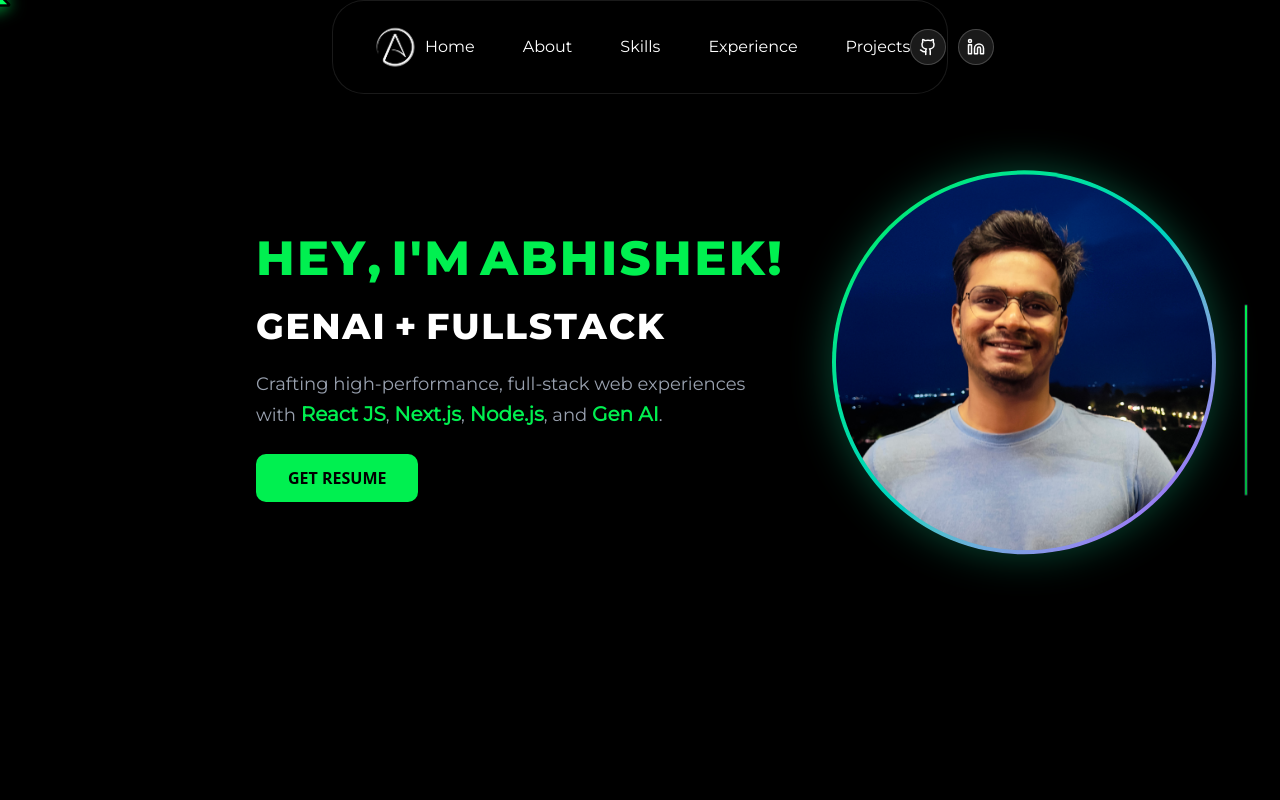
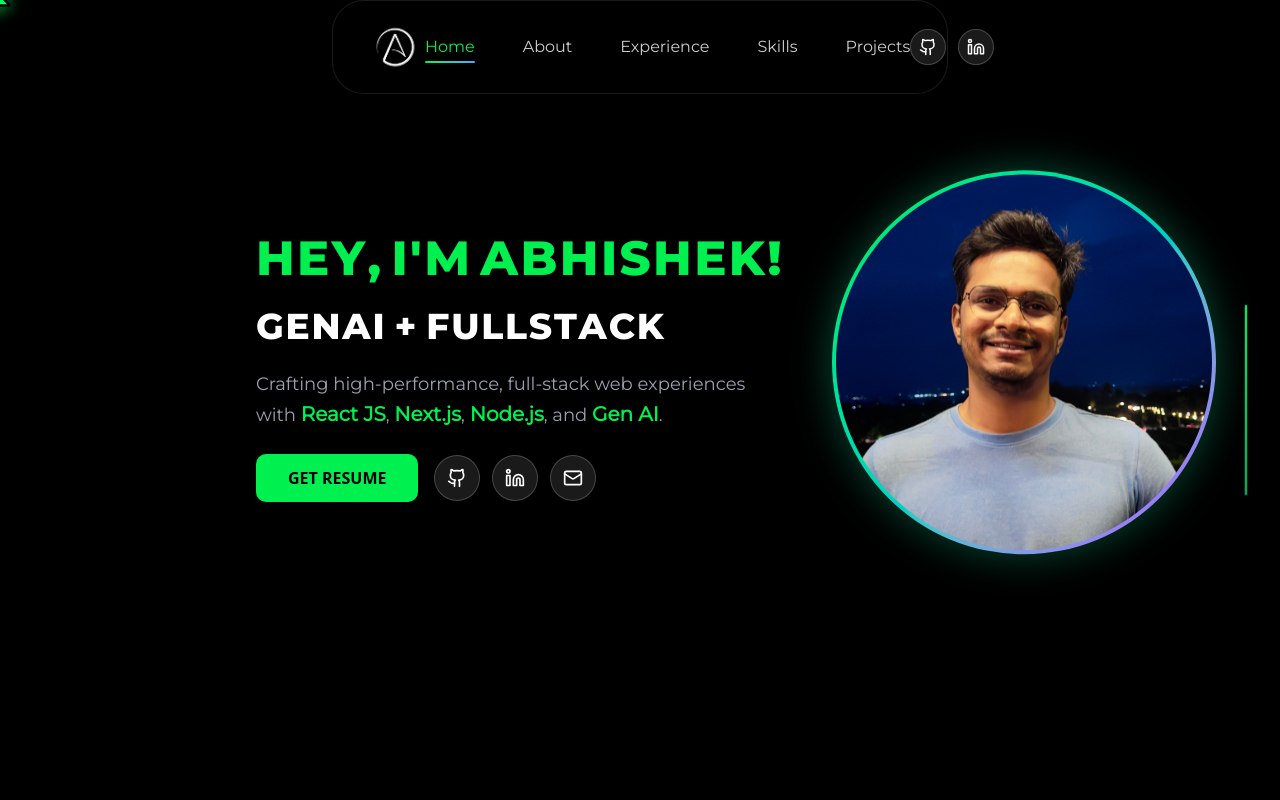
Before and after one commit to abhishekDeshmukh74/abhishekdeshmukh74.github.io, a React (Vite) app: page / in a window 1280 px wide. Shown: the top 800 px of the page. Built offline with nearby package versions, Linux system fonts and the light colour scheme; a web font is replaced by a local one.

Commit message:
Enhance HeroSection with social media links and improve layout; update ProjectsSection to use dynamic GitHub link; add scroll-to-top button in MainLayout; refine scrollbar styles in CSS.

```diff
--- a/src/components/organisms/HeroSection.tsx
+++ b/src/components/organisms/HeroSection.tsx
@@ -1,5 +1,6 @@
 import React from "react";
 import { motion, type Variants } from "motion/react";
+import { Github, Linkedin, Mail } from "lucide-react";
 import me from "../../assets/me.png";
 import { profile } from "../../constants";
 
@@ -161,7 +162,7 @@ const HeroSection = () => {
             initial={{ opacity: 0, y: 20 }}
             animate={{ opacity: 1, y: 0 }}
             transition={{ duration: 0.6, delay: 1.5 }}
-            className="flex gap-10 justify-center md:justify-start items-center"
+            className="flex flex-wrap gap-4 justify-center md:justify-start items-center"
           >
             <motion.a
               href={profile.resumeUrl}
@@ -177,6 +178,40 @@ const HeroSection = () => {
             >
               GET RESUME
             </motion.a>
+
+            <div className="flex items-center gap-3">
+              <motion.a
+                href={profile.github}
+                target="_blank"
+                rel="noopener noreferrer"
+                aria-label="GitHub profile"
+                whileHover={{ scale: 1.15, y: -2 }}
+                whileTap={{ scale: 0.9 }}
+                className="p-3 rounded-full bg-white/10 border border-white/20 hover:bg-pista hover:border-pista transition-all duration-300"
+              >
+                <Github size={20} color="#FFFFFF" />
+              </motion.a>
+              <motion.a
+                href={profile.linkedin}
+                target="_blank"
+                rel="noopener noreferrer"
+                aria-label="LinkedIn profile"
+                whileHover={{ scale: 1.15, y: -2 }}
+                whileTap={{ scale: 0.9 }}
+                className="p-3 rounded-full bg-white/10 border border-white/20 hover:bg-pista hover:border-pista transition-all duration-300"
+              >
+                <Linkedin size={20} color="#FFFFFF" />
+              </motion.a>
+              <motion.a
+                href={`mailto:${profile.email}`}
+                aria-label="Send email"
+                whileHover={{ scale: 1.15, y: -2 }}
+                whileTap={{ scale: 0.9 }}
+                className="p-3 rounded-full bg-white/10 border border-white/20 hover:bg-pista hover:border-pista transition-all duration-300"
+              >
+                <Mail size={20} color="#FFFFFF" />
+              </motion.a>
+            </div>
           </motion.div>
         </motion.div>
       </motion.div>
--- a/src/components/organisms/Navbar.tsx
+++ b/src/components/organisms/Navbar.tsx
@@ -14,6 +14,7 @@ import { Menu, Github, Linkedin } from "lucide-react";
 const Navbar = () => {
   const [mobileView, setMobileView] = useState(false);
   const [isScrolled, setIsScrolled] = useState(false);
+  const [activeSection, setActiveSection] = useState("home");
 
   const { scrollY } = useScroll();
   const widthValue = useTransform(scrollY, [0, 200], ["50%", "100%"]);
@@ -24,6 +25,25 @@ const Navbar = () => {
     };
     window.addEventListener("scroll", handleScroll);
     return () => window.removeEventListener("scroll", handleScroll);
+  }, []);
+
+  useEffect(() => {
+    const observer = new IntersectionObserver(
+      (entries) => {
+        entries.forEach((entry) => {
+          if (entry.isIntersecting) {
+            setActiveSection(entry.target.id);
+          }
+        });
+      },
+      { rootMargin: "-30% 0px -70% 0px", threshold: 0 }
+    );
+    const sectionIds = navigationLinks.map((l) => l.id);
+    sectionIds.forEach((id) => {
+      const el = document.getElementById(id);
+      if (el) observer.observe(el);
+    });
+    return () => observer.disconnect();
   }, []);
 
   const handleScroll = (id: string) => {
@@ -142,12 +162,17 @@ const Navbar = () => {
                 className="relative group"
                 onClick={() => handleScroll(link.id)}
               >
-                <span className="relative z-10 text-sm lg:text-base font-medium transition-colors duration-300 group-hover:text-pista">
+                <span
+                  className={`relative z-10 text-sm lg:text-base font-medium transition-colors duration-300 group-hover:text-pista ${
+                    activeSection === link.id ? "text-pista" : "text-white/80"
+                  }`}
+                >
                   {link.title}
                 </span>
                 <motion.div
                   className="absolute inset-x-0 -bottom-1 h-0.5 bg-gradient-to-r from-pista to-blue-400 rounded-full"
                   initial={{ scaleX: 0 }}
+                  animate={{ scaleX: activeSection === link.id ? 1 : 0 }}
                   whileHover={{ scaleX: 1 }}
                   transition={{ duration: 0.3 }}
                 />
@@ -240,9 +265,27 @@ const Navbar = () => {
                       }}
                       className="group"
                     >
-                      <div className="flex items-center space-x-3 p-3 rounded-xl bg-white/5 hover:bg-white/10 transition-all duration-300">
-                        <div className="w-2 h-2 rounded-full bg-pista group-hover:scale-125 transition-transform" />
-                        <span className="text-white text-lg font-medium group-hover:text-pista transition-colors">
+                      <div
+                        className={`flex items-center space-x-3 p-3 rounded-xl transition-all duration-300 ${
+                          activeSection === link.id
+                            ? "bg-pista/10 border border-pista/30"
+                            : "bg-white/5 hover:bg-white/10"
+                        }`}
+                      >
+                        <div
+                          className={`w-2 h-2 rounded-full transition-transform ${
+                            activeSection === link.id
+                              ? "bg-pista scale-125"
+                              : "bg-pista/50 group-hover:bg-pista group-hover:scale-125"
+                          }`}
+                        />
+                        <span
+                          className={`text-lg font-medium transition-colors ${
+                            activeSection === link.id
+                              ? "text-pista"
+                              : "text-white group-hover:text-pista"
+                          }`}
+                        >
                           {link.title}
                         </span>
                       </div>
--- a/src/components/organisms/ProjectsSection.tsx
+++ b/src/components/organisms/ProjectsSection.tsx
@@ -3,6 +3,7 @@ import { Github } from "lucide-react";
 import { gsap } from "gsap";
 import { ScrollTrigger } from "gsap/ScrollTrigger";
 import { projects } from "../../info/index";
+import { profile } from "../../constants";
 import ProjectCard from "../molecules/ProjectCard";
 
 gsap.registerPlugin(ScrollTrigger);
@@ -115,8 +116,7 @@ const ProjectsSection = () => {
             ref={subtitleRef}
             className='text-white text-lg md:text-xl max-w-3xl font-montserrat mx-auto leading-relaxed will-change-transform'
           >
-            Discover my latest work showcasing full-stack development with Django, DRF, React, and
-            modern web technologies
+            A selection of projects spanning full-stack development, Gen AI integrations, and modern web experiences
           </p>
           <div className='mt-8 flex justify-center'>
             <div
@@ -141,7 +141,7 @@ const ProjectsSection = () => {
           <div ref={ctaRef} className='will-change-transform'>
             <p className='text-gray-400 mb-6'>Want to see more of my work?</p>
             <a
-              href='https://github.com/abhishekDeshmukh74'
+              href={profile.github}
               target='_blank'
               rel='noopener noreferrer'
               className='inline-flex items-center gap-2 px-6 py-3 bg-gradient-to-r from-green-600 to-green-600 text-white font-medium rounded-full hover:from-green-500 hover:to-green-500 transition-all duration-300 hover:scale-105 hover:shadow-lg hover:shadow-green-500/25'
--- a/src/constants.ts
+++ b/src/constants.ts
@@ -85,10 +85,10 @@ export const profile: Profile = {
 // ---------------------------------------------------------------------------
 
 export const navigationLinks: NavigationLink[] = [
-    { id: "home",     title: "Home"     },
-    { id: "about",    title: "About"    },
-    { id: "skills",   title: "Skills"   },
+    { id: "home",       title: "Home"       },
+    { id: "about",      title: "About"      },
     { id: "experience", title: "Experience" },
+    { id: "skills",     title: "Skills"     },
     { id: "projects",   title: "Projects"   },
 ];
 
@@ -130,8 +130,7 @@ export const experiences: Experience[] = [
         date: "December 2024 – Present",
         points: [
             "Built ElasticGPT, a GenAI-powered internal assistant using React, JavaScript, and Python, deeply integrated with Elastic's stack for real-time insights.",
-            "Designed and implemented GenAI workflows using LangGraph, enabling stateful conversational flows, multi-agent orchestration, and tool-driven reasoning.",
-            "Contract position via Trigent Software Pvt. Ltd.",
+            "Designed and implemented GenAI workflows using LangGraph, enabling stateful conversational flows, multi-agent orchestration, and tool-driven reasoning."
         ],
     },
     {
--- a/src/index.css
+++ b/src/index.css
@@ -57,8 +57,21 @@
   cursor : none;
 }
 
-::-webkit-scrollbar{
-  display : none
+::-webkit-scrollbar {
+  width: 4px;
+}
+
+::-webkit-scrollbar-track {
+  background: transparent;
+}
+
+::-webkit-scrollbar-thumb {
+  background: rgba(0, 240, 80, 0.4);
+  border-radius: 2px;
+}
+
+::-webkit-scrollbar-thumb:hover {
+  background: rgba(0, 240, 80, 0.7);
 }
 
 body {
```
Also changed, not shown: src/components/templates/MainLayout.tsx (+24 -1 lines).
